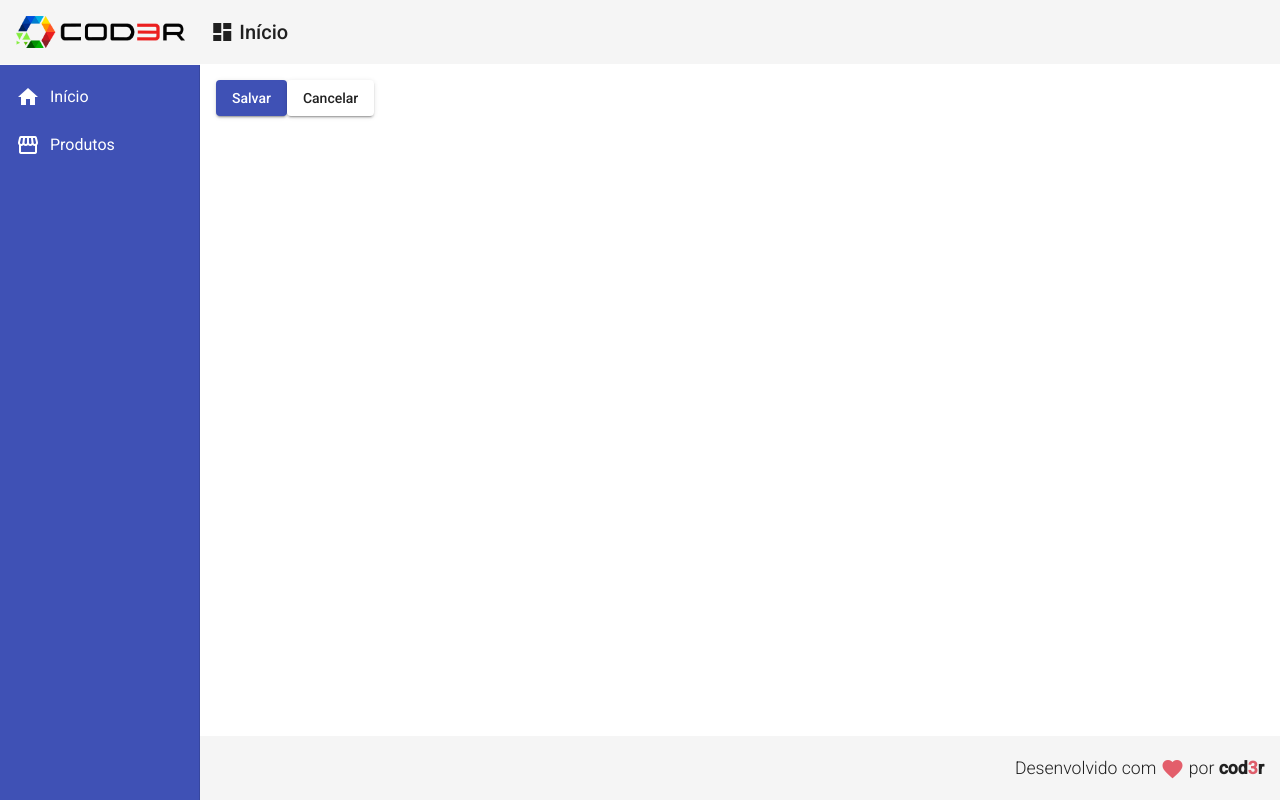
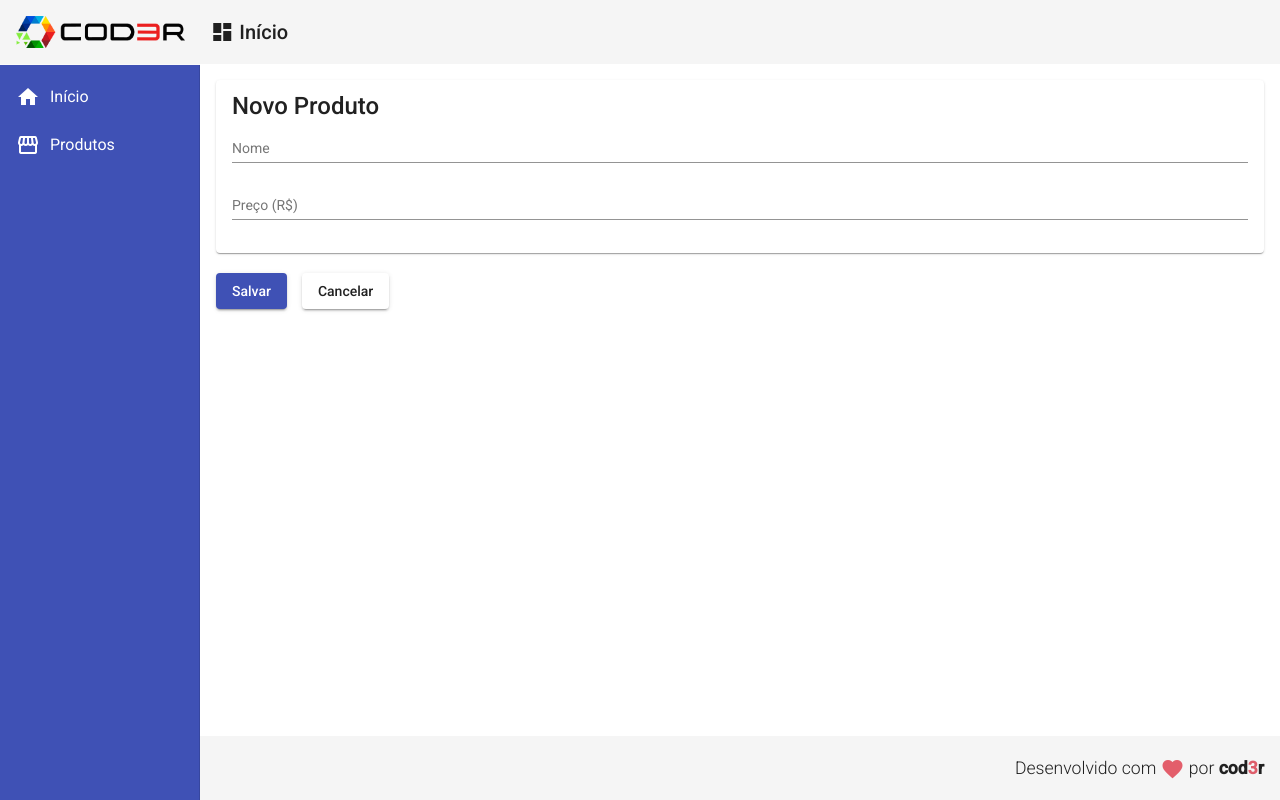
Before and after one commit to Jeancarlonpereira/Angular-Cod3r, an Angular app in the folder crud/frontend/: page /products/create in a window 1280 px wide. Built offline with nearby package versions, Linux system fonts and the light colour scheme.

Commit message:
create form product

```diff
--- a/crud/frontend/src/app/components/product/product-create/product-create.component.css
+++ b/crud/frontend/src/app/components/product/product-create/product-create.component.css
@@ -0,0 +1,9 @@
+form {
+
+    display: flex;
+    flex-direction: column;
+}
+
+button{
+    margin: 20px 15px 0px 0px;
+}
--- a/crud/frontend/src/app/components/product/product-create/product-create.component.html
+++ b/crud/frontend/src/app/components/product/product-create/product-create.component.html
@@ -1,3 +1,18 @@
+<mat-card>
+    <mat-card-title>
+        Novo Produto
+    </mat-card-title>
+    <form>
+        <mat-form-field>
+            <input matInput placeholder="Nome" [(ngModel)]="product.name" name="name">
+        </mat-form-field>
+        <mat-form-field>
+            <input matInput placeholder="Preço (R$)" [(ngModel)]="product.price" name="price">
+        </mat-form-field>
+    </form>
+</mat-card>
+
+
 <button mat-raised-button (click)="createProduct()" color="primary">
     Salvar
 </button>
```
Also changed, not shown: crud/frontend/src/app/app.module.ts (+8 -2 lines).
